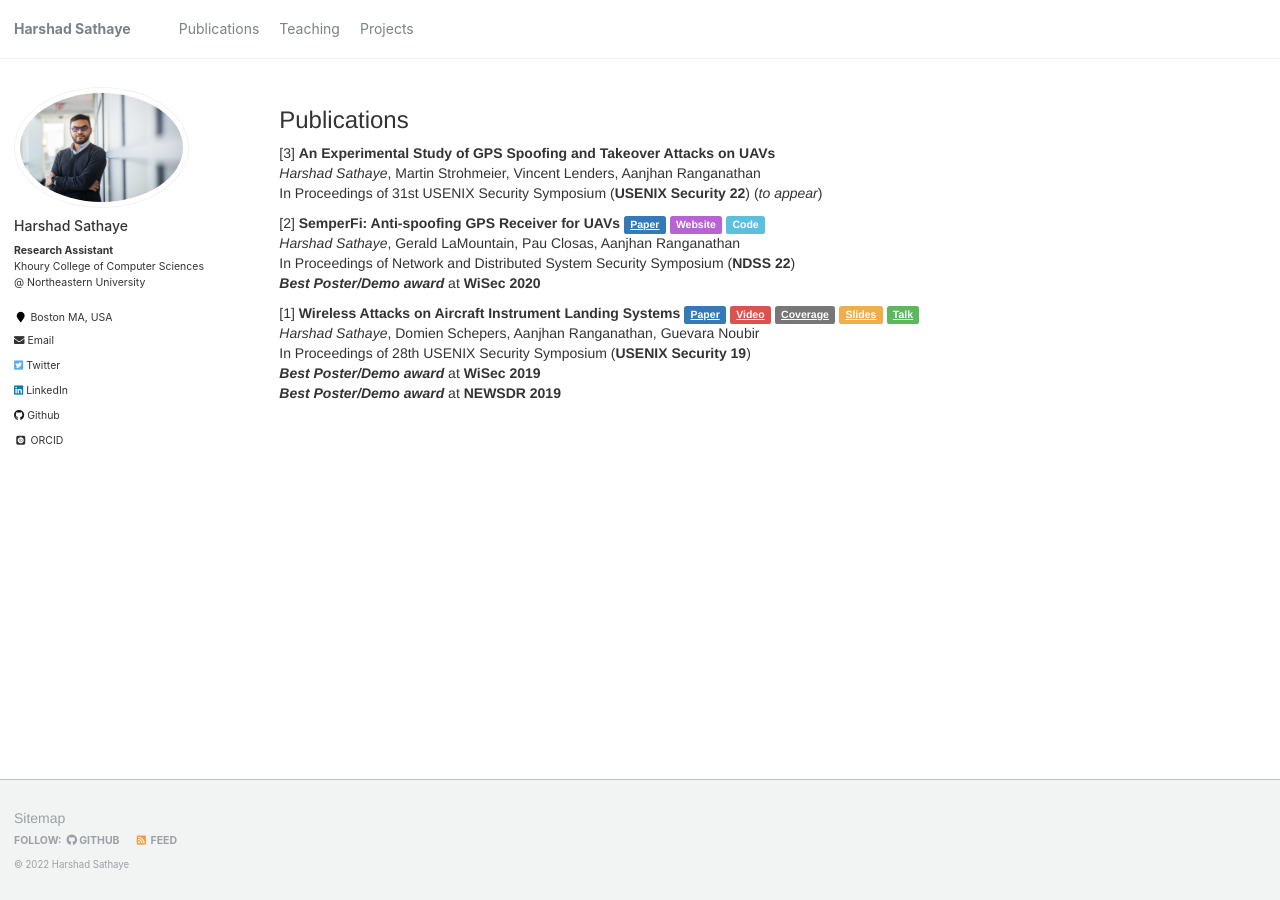
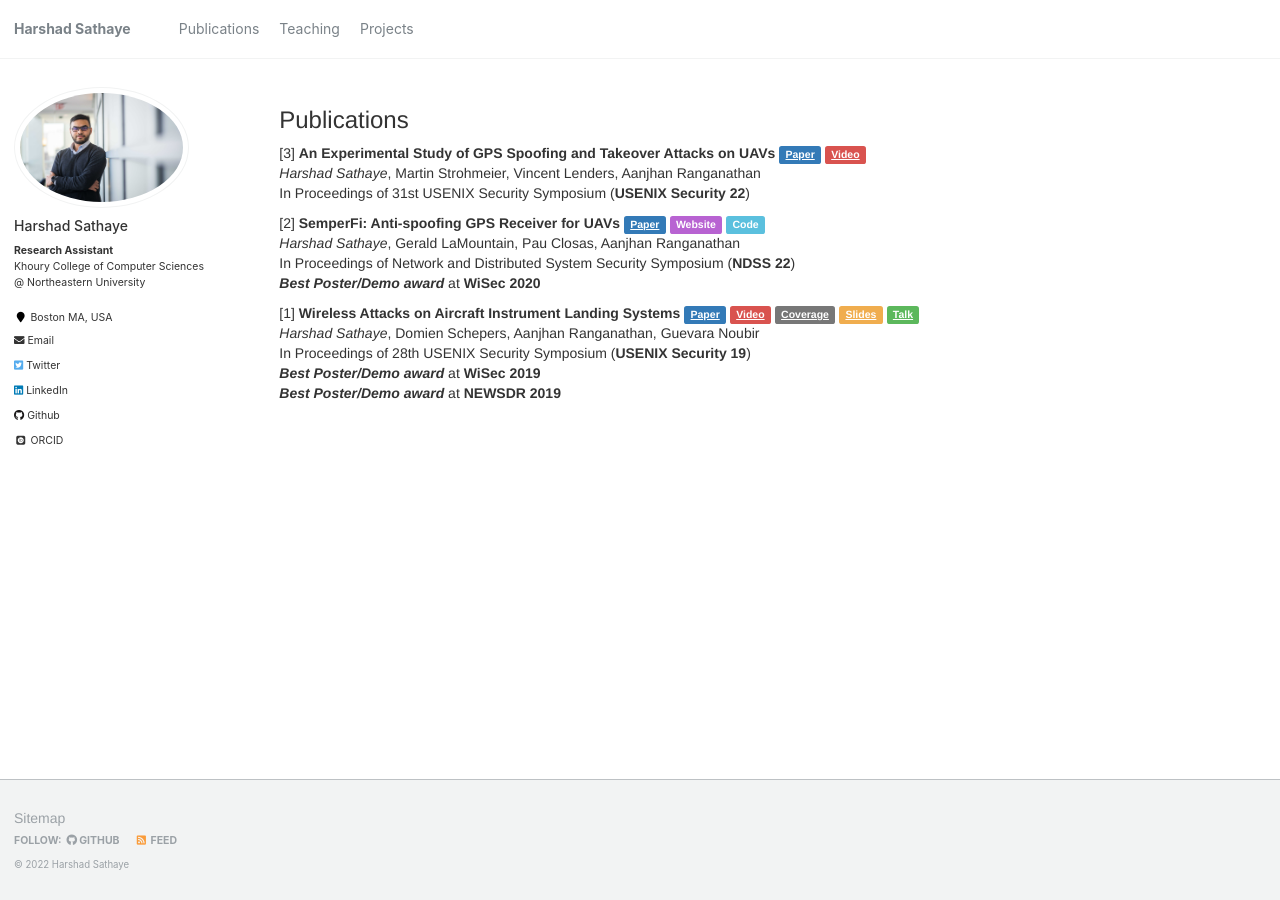
Before and after one commit to harshadms/harshadms.github.io, a Jekyll site: the page built from _pages/publications.md, in a window 1280 px wide. Built offline with Jekyll 4.4.1, drawn with Linux system fonts in a browser that asks for light colours; some web fonts are replaced.

Commit message:
added usenix22 updates

```diff
--- a/_pages/publications.md
+++ b/_pages/publications.md
@@ -5,9 +5,9 @@ permalink: /publications/
 author_profile: true
 ---
 ### Publications
-[3] **An Experimental Study of GPS Spoofing and Takeover Attacks on UAVs**
+[3] **An Experimental Study of GPS Spoofing and Takeover Attacks on UAVs** <a href="https://www.usenix.org/system/files/sec22-sathaye.pdf" class="label label-primary">Paper</a> <a href="https://www.youtube.com/watch?v=4vfqoYXSHRY&list=PL-odc_k0Tz2hiypDSqLw0-L1GMp9r5n73&index=9" class="label label-danger">Video</a>
 <br>*Harshad Sathaye*, Martin Strohmeier, Vincent Lenders, Aanjhan Ranganathan
-<br>In Proceedings of 31st USENIX Security Symposium (**USENIX Security 22**)  (*to appear*)
+<br>In Proceedings of 31st USENIX Security Symposium (**USENIX Security 22**)
 
 [2] **SemperFi: Anti-spoofing GPS Receiver for UAVs** <a href="/files/semperfi_ndss22.pdf" class="label label-primary">Paper</a> <a href="https://semperfi-gps.com/" style="text-decoration:none;" class="label label-website">Website</a> <a href="https://semperfi-gps.com/code/" style="text-decoration:none;" rel="noreferrer noopener" target="_blank" class="label label-info">Code</a>
 <br>*Harshad Sathaye*, Gerald LaMountain, Pau Closas, Aanjhan Ranganathan
```
Also changed, not shown: _pages/about.md (+1 -0 lines).
